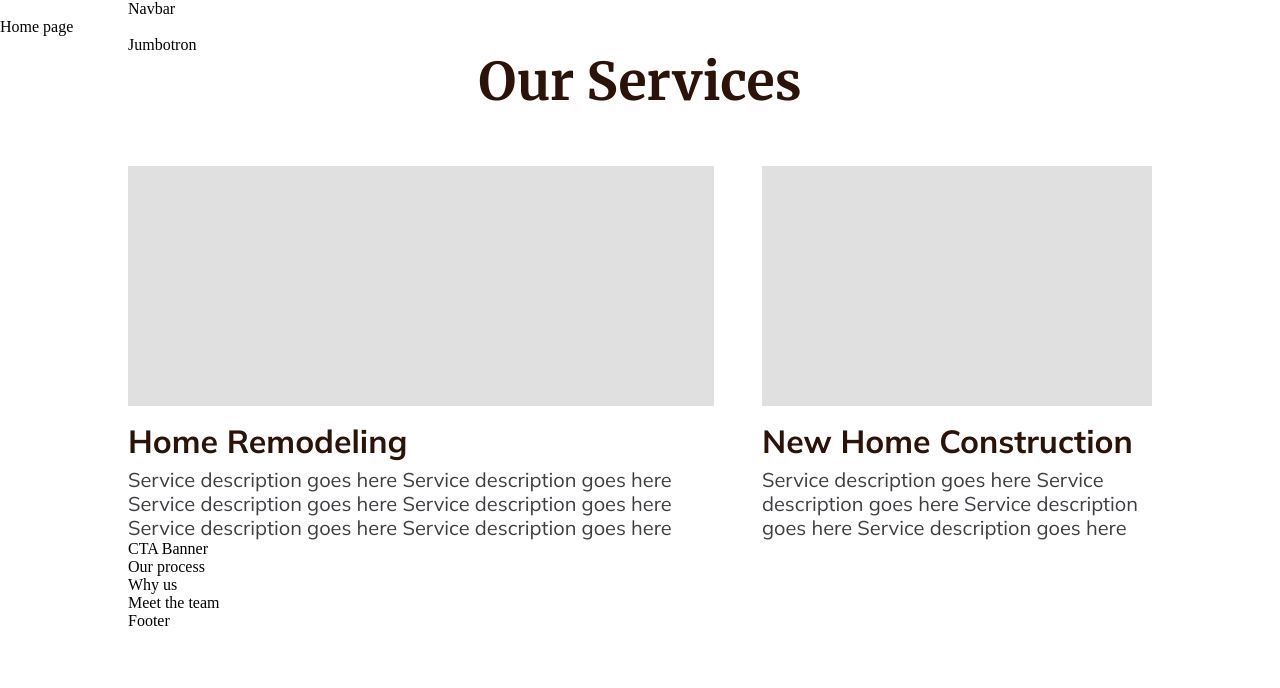
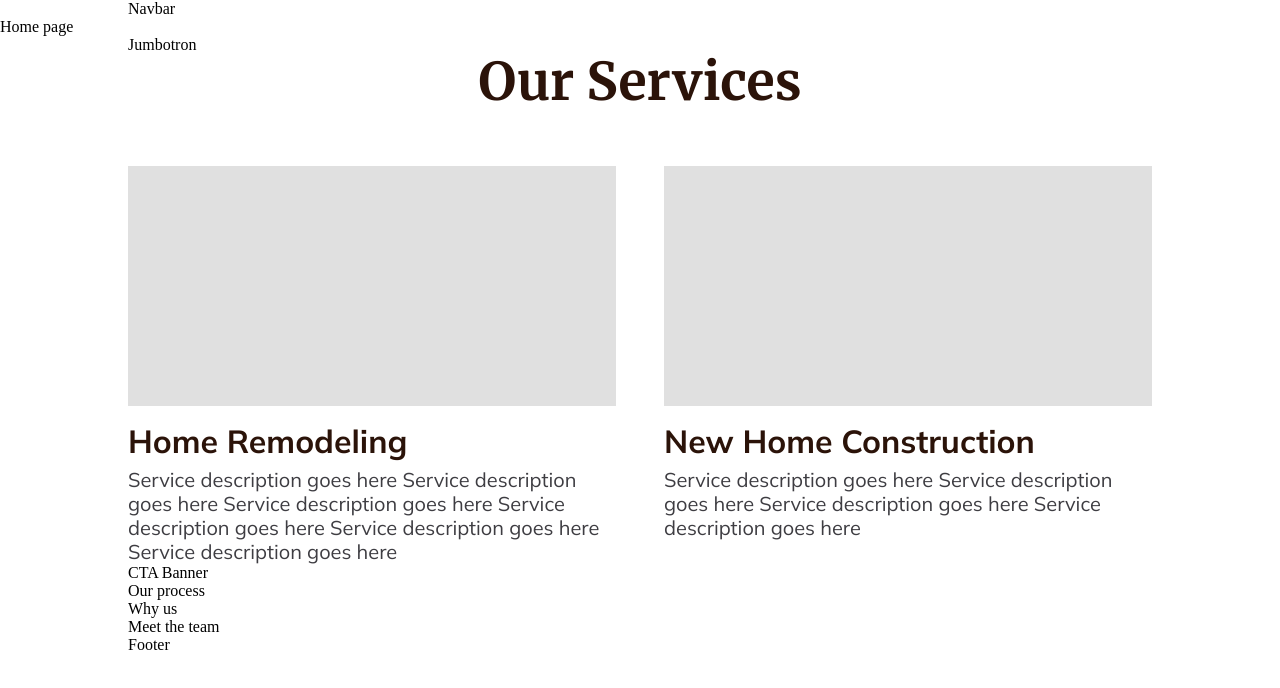
Before and after one commit to dot-slash-digital/tng-web, a Next.js app: page / in a window 1280 px wide. Shown: the top 688 px of the page. Built offline with nearby package versions, Linux system fonts and the light colour scheme.

Commit message:
Fixed grid layout

```diff
--- a/app/components/home/our-services.tsx
+++ b/app/components/home/our-services.tsx
@@ -12,12 +12,12 @@ export default () => {
           <div>
             <div className={styles.title}>Our Services</div>
             <div className={styles.subContainer}>
-              <div className={styles.content}>
+              <div>
                 <div className={styles.rectangle}/>
                 <div className={styles.subtitle}>Home Remodeling</div>
                 <div className={styles.description}>Service description goes here Service description goes here Service description goes here Service description goes here Service description goes here Service description goes here</div>
               </div>
-              <div className={styles.content}>
+              <div>
                 <div className={styles.rectangle}/>
                 <div className={styles.subtitle}>New Home Construction</div>
                 <div className={styles.description}>Service description goes here Service description goes here Service description goes here Service description goes here</div>
--- a/app/styles/components/home/our-services.module.scss
+++ b/app/styles/components/home/our-services.module.scss
@@ -28,17 +28,8 @@
     background: #e0e0e0;
   }
 
-.content{
-
+.subContainer{
     display: grid;
-    grid-auto-columns: repeat(2, 1fr)
-}
-
-
-
-.subContainer{
-    display: flex;
-    align-items: flex-start;
-    justify-content: center;
+    grid-template-columns: repeat(2, 1fr);
     gap: 48px;
 }
```
